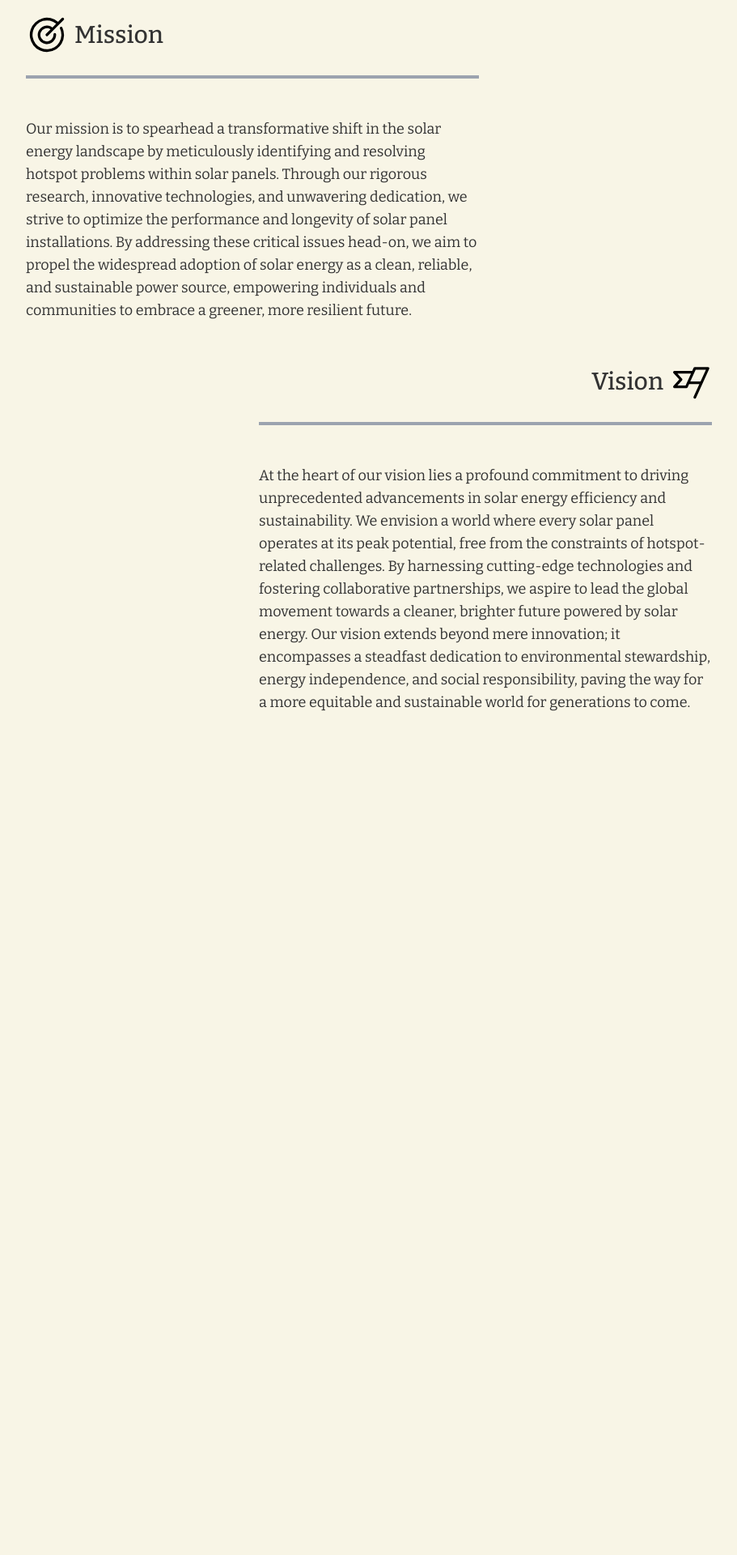
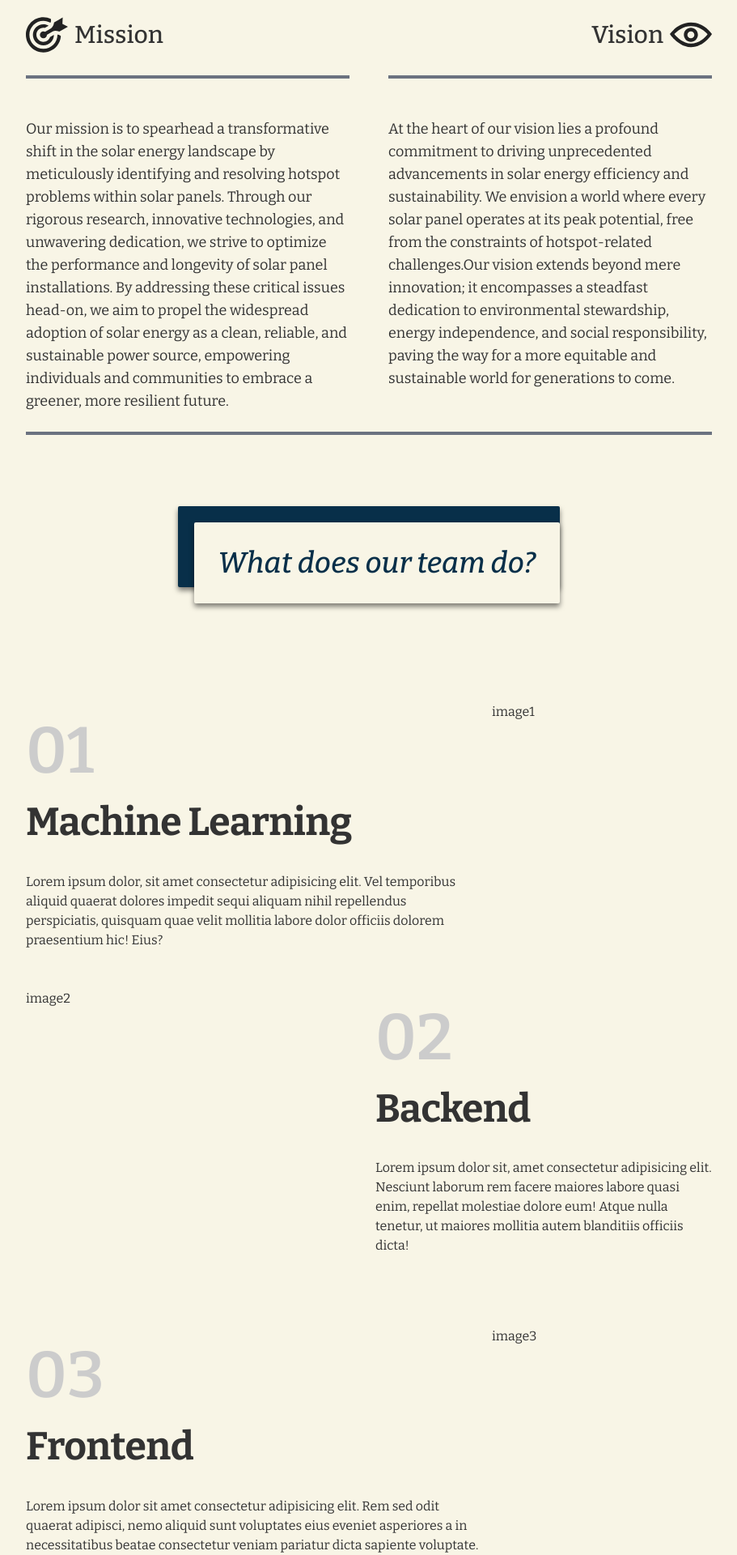
Before and after one commit to elifxa/BitirmeProjesi, a React (Vite) app: page /about-us in a window 1280 px wide. Shown: the part 687-2607 px from the top of the page at 81% size, without its empty margins (184-1095 px from the left). Before the commit the page ends 1568 px from the top, so only its background shows below. Built offline with nearby package versions, Linux system fonts and the light colour scheme; a web font is replaced by a local one.

Commit message:
about us page progress

```diff
--- a/package.json
+++ b/package.json
@@ -26,6 +26,8 @@
     "primereact": "^10.6.3",
     "prop-types": "^15.8.1",
     "react": "^18.2.0",
+    "react-archer": "^4.3.0",
+    "react-curveto": "^1.0.6",
     "react-dom": "^18.2.0",
     "react-router-dom": "^6.22.3",
     "sort-by": "^0.0.2",
--- a/src/aboutPage.jsx
+++ b/src/aboutPage.jsx
@@ -1,23 +1,21 @@
-import AboutProjectDetails from './aboutProjectDetails';
-
 function AboutPage() {
   return (
-    <div className=" mt-8 pt-6">
-      <div className="grid grid-cols-3 gap-4">
-        <div className="col-span-3 md:col-span-2">
+    <div>
+      <div className="grid lg:grid-cols-2 gap-12 mt-8 pt-6 ">
+        <div>
           <div className="flex items-center">
             <svg
               xmlns="http://www.w3.org/2000/svg"
               width="52"
               height="52"
-              fill="#000000"
-              viewBox="0 0 256 256"
+              viewBox="0 0 24 24"
+              fill="#222"
             >
-              <path d="M221.87,83.16A104.1,104.1,0,1,1,195.67,49l22.67-22.68a8,8,0,0,1,11.32,11.32l-96,96a8,8,0,0,1-11.32-11.32l27.72-27.72a40,40,0,1,0,17.87,31.09,8,8,0,1,1,16-.9,56,56,0,1,1-22.38-41.65L184.3,60.39a87.88,87.88,0,1,0,23.13,29.67,8,8,0,0,1,14.44-6.9Z"></path>
+              <path d="M6 12c0 2.206 1.794 4 4 4 1.761 0 3.242-1.151 3.775-2.734l2.224-1.291.001.025c0 3.314-2.686 6-6 6s-6-2.686-6-6 2.686-6 6-6c1.084 0 2.098.292 2.975.794l-2.21 1.283c-.248-.048-.503-.077-.765-.077-2.206 0-4 1.794-4 4zm4-2c-1.105 0-2 .896-2 2s.895 2 2 2 2-.896 2-2l-.002-.015 3.36-1.95c.976-.565 2.704-.336 3.711.159l4.931-2.863-3.158-1.569.169-3.632-4.945 2.87c-.07 1.121-.734 2.736-1.705 3.301l-3.383 1.964c-.29-.163-.621-.265-.978-.265zm7.995 1.911l.005.089c0 4.411-3.589 8-8 8s-8-3.589-8-8 3.589-8 8-8c1.475 0 2.853.408 4.041 1.107.334-.586.428-1.544.146-2.18-1.275-.589-2.69-.927-4.187-.927-5.523 0-10 4.477-10 10s4.477 10 10 10c5.233 0 9.521-4.021 9.957-9.142-.301-.483-1.066-1.061-1.962-.947z" />
             </svg>
             <h3 className="ml-2 text-3xl font-medium">Mission</h3>
           </div>
-          <hr className="border-2 border-gray-400 w-full my-6" />
+          <hr className="border-2 border-gray-500 w-full my-6" />
           <p className="pt-6 text-lg">
             Our mission is to spearhead a transformative shift in the solar
             energy landscape by meticulously identifying and resolving hotspot
@@ -30,40 +28,34 @@ function AboutPage() {
             embrace a greener, more resilient future.
           </p>
         </div>
-      </div>
 
-      <div className="grid grid-cols-3 gap-4">
-        <div></div>
-        <div className="col-span-3 md:col-span-2 grid place-items-end">
-          <div className="flex items-center justify-end relative mt-8 pt-4">
-            <h3 className="pr-2 text-3xl font-medium">Vision</h3>
+        <div>
+          <div className="flex items-center justify-end relative">
+            <h3 className="pr-2 text-3xl font-medium ">Vision</h3>
             <svg
               xmlns="http://www.w3.org/2000/svg"
               width="52"
               height="52"
-              fill="#000000"
-              viewBox="0 0 256 256"
+              viewBox="0 0 24 24"
+              fill="#222"
             >
-              <path d="M238.73,43.67A8,8,0,0,0,232,40H152a8,8,0,0,0-7.28,4.69L135.94,64H28a8,8,0,0,0-5.92,13.38L57.19,116,22.08,154.62A8,8,0,0,0,28,168h73.09a8,8,0,0,0,7.28-4.69L117.15,144h62.43l-34.86,76.69a8,8,0,1,0,14.56,6.62l80-176A8,8,0,0,0,238.73,43.67ZM95.94,152H46.08l27.84-30.62a8,8,0,0,0,0-10.76L46.08,80h82.59Zm90.91-24H124.42l32.73-72h62.43Z"></path>
+              <path d="M12.015 7c4.751 0 8.063 3.012 9.504 4.636-1.401 1.837-4.713 5.364-9.504 5.364-4.42 0-7.93-3.536-9.478-5.407 1.493-1.647 4.817-4.593 9.478-4.593zm0-2c-7.569 0-12.015 6.551-12.015 6.551s4.835 7.449 12.015 7.449c7.733 0 11.985-7.449 11.985-7.449s-4.291-6.551-11.985-6.551zm-.015 5c1.103 0 2 .897 2 2s-.897 2-2 2-2-.897-2-2 .897-2 2-2zm0-2c-2.209 0-4 1.792-4 4 0 2.209 1.791 4 4 4s4-1.791 4-4c0-2.208-1.791-4-4-4z" />
             </svg>
           </div>
-          <hr className="border-2 border-gray-400 w-full my-6" />
+          <hr className="border-2 border-gray-500 w-full my-6" />
           <p className="pt-6 text-lg">
             At the heart of our vision lies a profound commitment to driving
             unprecedented advancements in solar energy efficiency and
             sustainability. We envision a world where every solar panel operates
             at its peak potential, free from the constraints of hotspot-related
-            challenges. By harnessing cutting-edge technologies and fostering
-            collaborative partnerships, we aspire to lead the global movement
-            towards a cleaner, brighter future powered by solar energy. Our
-            vision extends beyond mere innovation; it encompasses a steadfast
-            dedication to environmental stewardship, energy independence, and
-            social responsibility, paving the way for a more equitable and
-            sustainable world for generations to come.
+            challenges.Our vision extends beyond mere innovation; it encompasses
+            a steadfast dedication to environmental stewardship, energy
+            independence, and social responsibility, paving the way for a more
+            equitable and sustainable world for generations to come.
           </p>
         </div>
       </div>
-      <AboutProjectDetails />
+      <hr className="border-2 border-gray-500 w-full my-6" />
     </div>
   );
 }
--- /dev/null
+++ b/src/aboutProjectDetails.css
@@ -0,0 +1,12 @@
+.heading {
+  font-weight: 700;
+  letter-spacing: -0.5px;
+  font-size: 3rem;
+  line-height: 1.2;
+  margin-bottom: 2rem;
+}
+.step-number {
+  font-size: 5rem;
+  font-weight: 600;
+  color: #ccc;
+}
--- a/src/aboutProjectDetails.jsx
+++ b/src/aboutProjectDetails.jsx
@@ -1,5 +1,89 @@
+import './aboutProjectDetails.css';
+
 function aboutProjectDetails() {
-  return;
+  return (
+    <div className="mt-6 pt-4">
+      <div>
+        <div className="grid place-items-center p-6">
+          <div
+            style={{
+              backgroundColor: '#082f49',
+              boxShadow: '0 4px 6px rgba(0, 0, 0, 0.5)',
+              padding: '20px 0 0 20px',
+              borderRadius: '2px',
+              maxHeight: '100px',
+              marginBottom: '30px',
+            }}
+          >
+            <h1
+              className="md:text-4xl font-medium italic text-[#082f49]"
+              style={{
+                backgroundColor: '#f8f5e6',
+                boxShadow: '0px 4px 6px rgba(0, 0, 0, 0.5)',
+                padding: '30px',
+                borderRadius: '2px',
+              }}
+            >
+              What does our team do?
+            </h1>
+          </div>
+        </div>
+      </div>
+
+      {/*  */}
+      {/*  */}
+
+      <div className="grid md:grid-cols-6 gap-4 ">
+        <div className="col-start-2 col-span-4">
+          <div className="grid md:grid-cols-3 gap-4 mt-11 pt-11">
+            <div className="md:col-span-2">
+              <p className="step-number">01</p>
+              <h2 className="heading">Machine Learning</h2>
+              <p>
+                Lorem ipsum dolor, sit amet consectetur adipisicing elit. Vel
+                temporibus aliquid quaerat dolores impedit sequi aliquam nihil
+                repellendus perspiciatis, quisquam quae velit mollitia labore
+                dolor officiis dolorem praesentium hic! Eius?
+              </p>
+            </div>
+            <div>image1</div>
+          </div>
+
+          {/*  */}
+
+          <div className="grid md:grid-cols-4 gap-4 mt-6 pt-6">
+            <div>image2</div>
+            <div className="md:col-start-3 md:col-span-2">
+              <p className=" step-number">02</p>
+              <h2 className="heading">Backend</h2>
+              <p>
+                Lorem ipsum dolor sit, amet consectetur adipisicing elit.
+                Nesciunt laborum rem facere maiores labore quasi enim, repellat
+                molestiae dolore eum! Atque nulla tenetur, ut maiores mollitia
+                autem blanditiis officiis dicta!
+              </p>
+            </div>
+          </div>
+
+          {/*  */}
+
+          <div className="grid md:grid-cols-3 gap-4 mt-11 pt-11">
+            <div className="md:col-span-2">
+              <p className="step-number">03</p>
+              <h2 className="heading">Frontend</h2>
+              <p>
+                Lorem ipsum dolor sit amet consectetur adipisicing elit. Rem sed
+                odit quaerat adipisci, nemo aliquid sunt voluptates eius eveniet
+                asperiores a in necessitatibus beatae consectetur veniam
+                pariatur dicta sapiente voluptate.
+              </p>
+            </div>
+            <div>image3</div>
+          </div>
+        </div>
+      </div>
+    </div>
+  );
 }
 
 export default aboutProjectDetails;
--- a/src/aboutUs.jsx
+++ b/src/aboutUs.jsx
@@ -1,4 +1,5 @@
 import AboutPage from './aboutPage';
+import AboutProjectDetails from './aboutProjectDetails';
 
 function AboutUs() {
   const scrollToPage = () => {
@@ -37,6 +38,8 @@ function AboutUs() {
           <AboutPage />
         </div>
       </div>
+
+      <AboutProjectDetails />
     </div>
   );
 }
```
Also changed, not shown: 1 other file (tests, documents, lock files or other folders).
